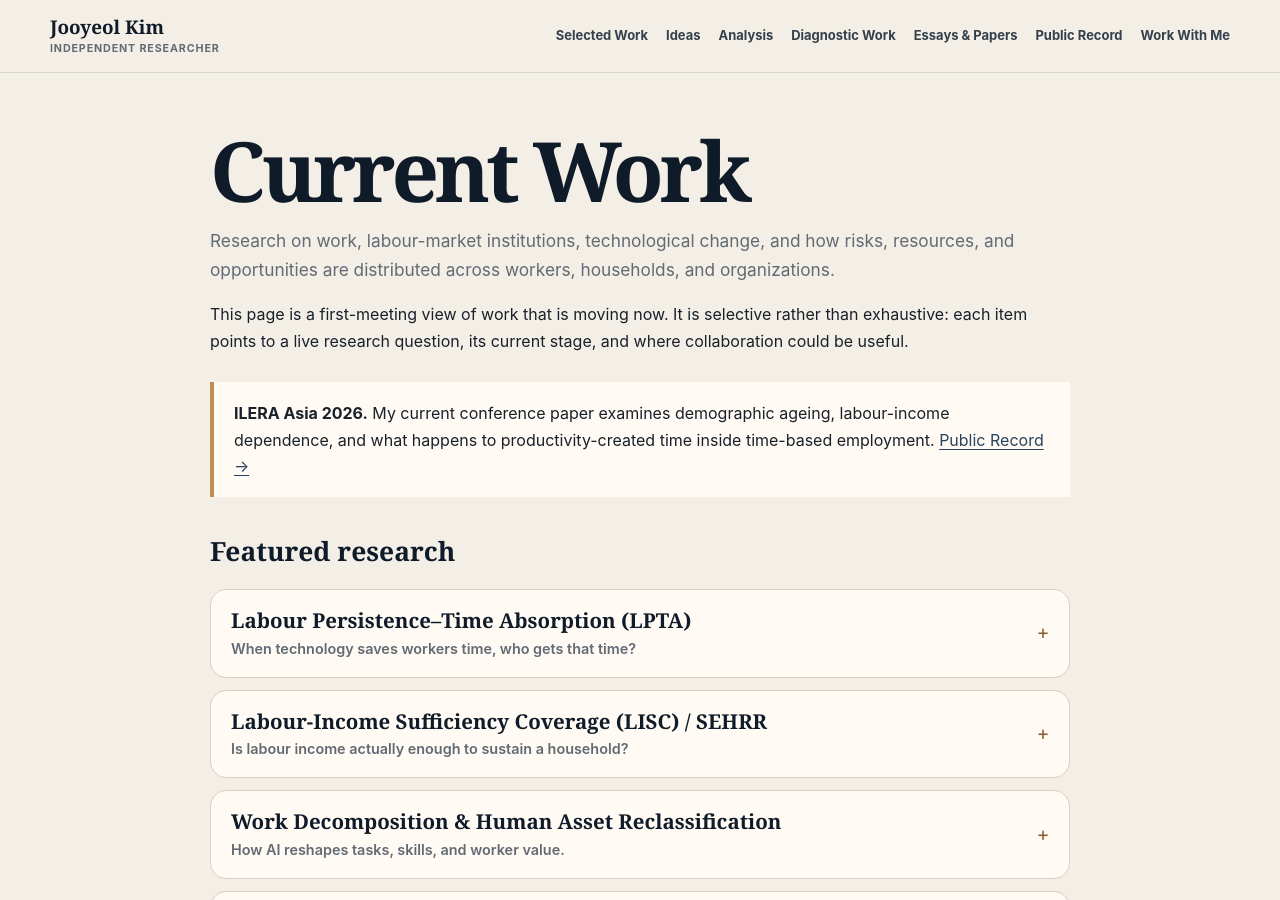
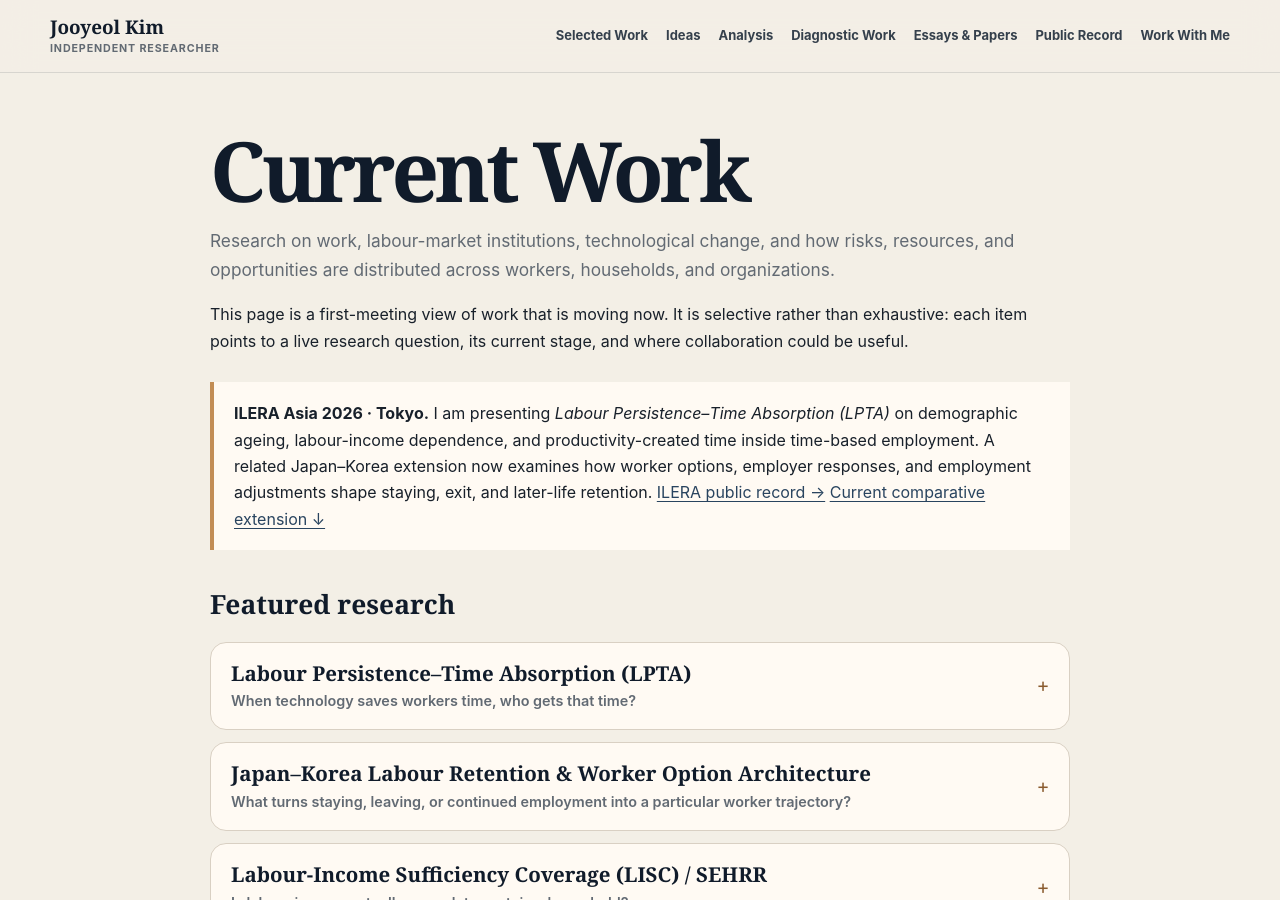
Before and after one commit to jooyeolkim1990/jooyeolkim1990.github.io, a Jekyll site: the page built from current-work/index.md, in a window 1280 px wide and 900 px high. Built offline with Jekyll 4.4.1, drawn with Linux system fonts in a browser that asks for light colours.

Commit message:
Update current work for ILERA Tokyo and Japan-Korea extension

```diff
--- a/current-work/index.md
+++ b/current-work/index.md
@@ -10,7 +10,7 @@ Research on work, labour-market institutions, technological change, and how risk
 This page is a first-meeting view of work that is moving now. It is selective rather than exhaustive: each item points to a live research question, its current stage, and where collaboration could be useful.
 
 <div class="page-note">
-<strong>ILERA Asia 2026.</strong> My current conference paper examines demographic ageing, labour-income dependence, and what happens to productivity-created time inside time-based employment. <a href="/cv.html">Public Record →</a>
+<strong>ILERA Asia 2026 · Tokyo.</strong> I am presenting <em>Labour Persistence–Time Absorption (LPTA)</em> on demographic ageing, labour-income dependence, and productivity-created time inside time-based employment. A related Japan–Korea extension now examines how worker options, employer responses, and employment adjustments shape staying, exit, and later-life retention. <a href="/records/ILERA_Asia_2026_Accepted_Oral_Presentation_Record_JooyeolKim.pdf">ILERA public record →</a> <a href="#japan-korea-worker-options">Current comparative extension ↓</a>
 </div>
 
 ## Featured research
@@ -27,6 +27,19 @@ This page is a first-meeting view of work that is moving now. It is selective ra
       <p><strong>Current stage:</strong> ILERA Asia 2026 conference paper linking the mechanism to demographic ageing and unequal dependence on labour income.</p>
       <p><strong>Collaboration:</strong> working-time institutions, ageing labour markets, collective bargaining, productivity sharing, performance measurement.</p>
       <p><a href="/records/ILERA_Asia_2026_Accepted_Oral_Presentation_Record_JooyeolKim.pdf">View ILERA public record →</a></p>
+    </div>
+  </details>
+
+  <details class="current-work-item" id="japan-korea-worker-options">
+    <summary>
+      <span class="current-work-title">Japan–Korea Labour Retention &amp; Worker Option Architecture</span>
+      <span class="current-work-hook">What turns staying, leaving, or continued employment into a particular worker trajectory?</span>
+    </summary>
+    <div class="current-work-body">
+      <span class="card-label">Japan–Korea comparison · worker voice · later-life employment · survey architecture</span>
+      <p>This ongoing comparative extension examines how workers' effective options are translated into employment outcomes. Existing Japanese and Korean surveys already capture exit intentions, constrained non-exit, retirement preferences, institutional gates, consultation, and employer-side HR practices in considerable detail. The remaining question is narrower: how a worker's concrete option or claim connects to an employer response, an actual workplace adjustment, and subsequent stay, exit, or continued employment.</p>
+      <p><strong>Current stage:</strong> preliminary Japan–Korea survey-architecture audit; identifying what can already be recovered from existing microdata before proposing additional measurement.</p>
+      <p><strong>Collaboration:</strong> later-life employment, worker voice, internal labour markets, HRM, longitudinal surveys, Japan–Korea comparison.</p>
     </div>
   </details>
 
```
